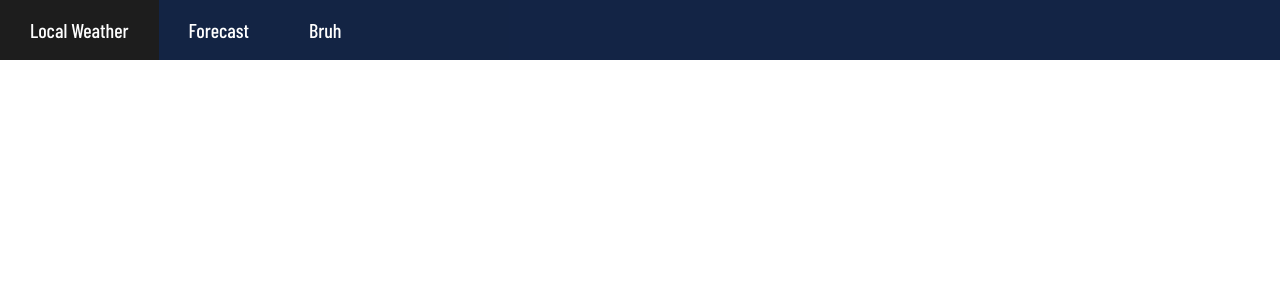
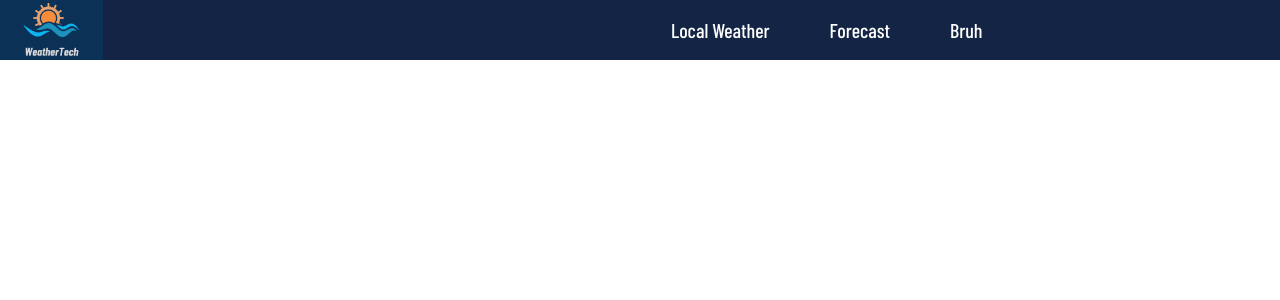
Before and after one commit to staten-island-tech/api-projejct-ip-grabber, a Flask app: template app/flaskr/templates/base.html in a window 1280 px wide. Shown: the top 300 px of the page. Run offline with Flask 2, Linux system fonts and the light colour scheme; the template is opened without the code that fills it, so the values that code supplies are empty.

Commit message:
asdasfgdad

```diff
--- a/app/flaskr/static/css/style.css
+++ b/app/flaskr/static/css/style.css
@@ -46,4 +46,9 @@
 
 li a:hover{
   background-color: #111;
+  color: rgb(56, 126, 230);
 }
+
+.small-img{
+  width: 16%;
+}
--- a/app/flaskr/templates/base.html
+++ b/app/flaskr/templates/base.html
@@ -9,11 +9,13 @@
         <link href="https://fonts.googleapis.com/css2?family=Barlow+Condensed:wght@500&display=swap" rel="stylesheet">
     </head>
     <body>
-        <header>
-            <img src="">
-        </header>
         <nav>
             <ul>
+                <li>
+                <header>
+                    <img class="small-img" src="../static/images/wtLogo.png">
+                </header>
+                </li>
                 <li><a href="#">Local Weather</a></li>
                 <li><a href="#">Forecast</a></li>
                 <li><a href="#">Bruh</a></li>
```
Also changed, not shown: app/flaskr/static/images/wtLogo.png (added).
